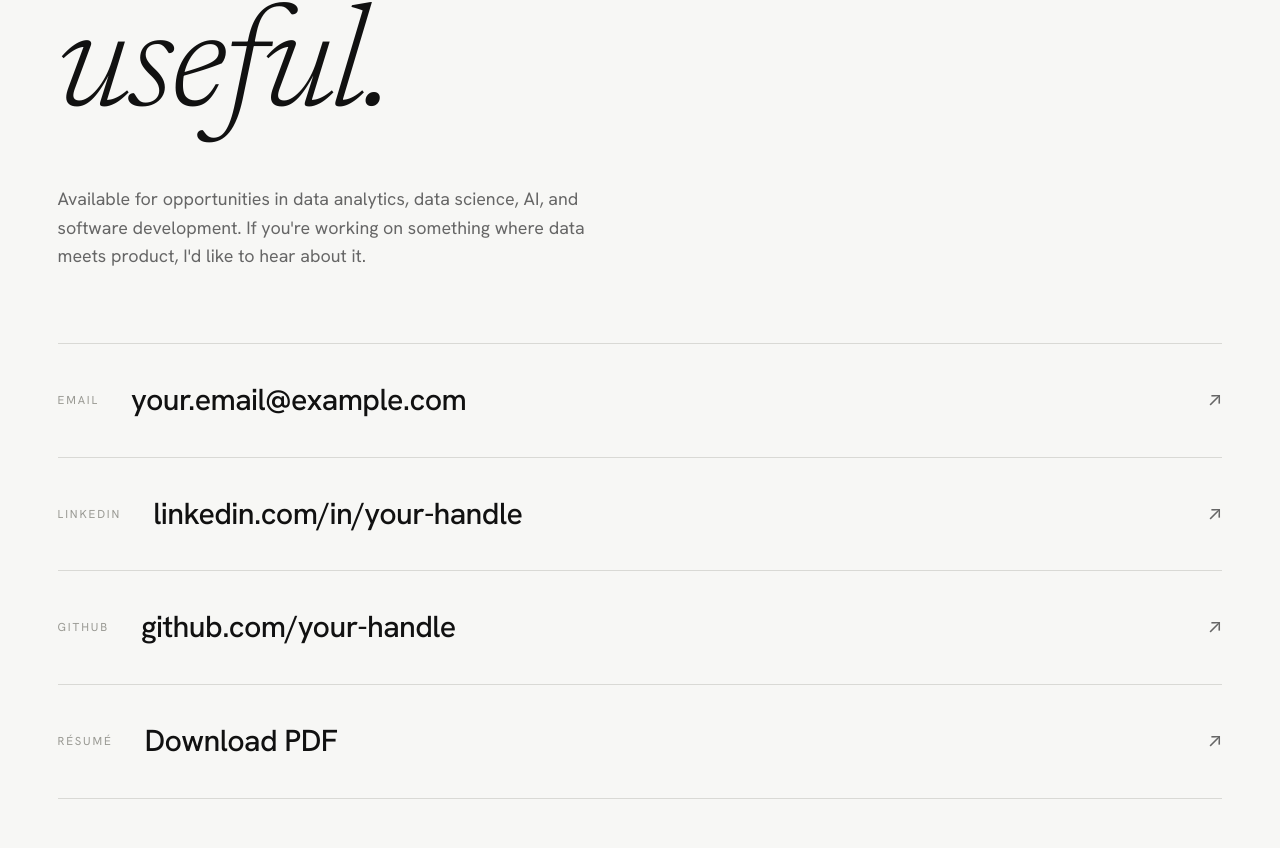
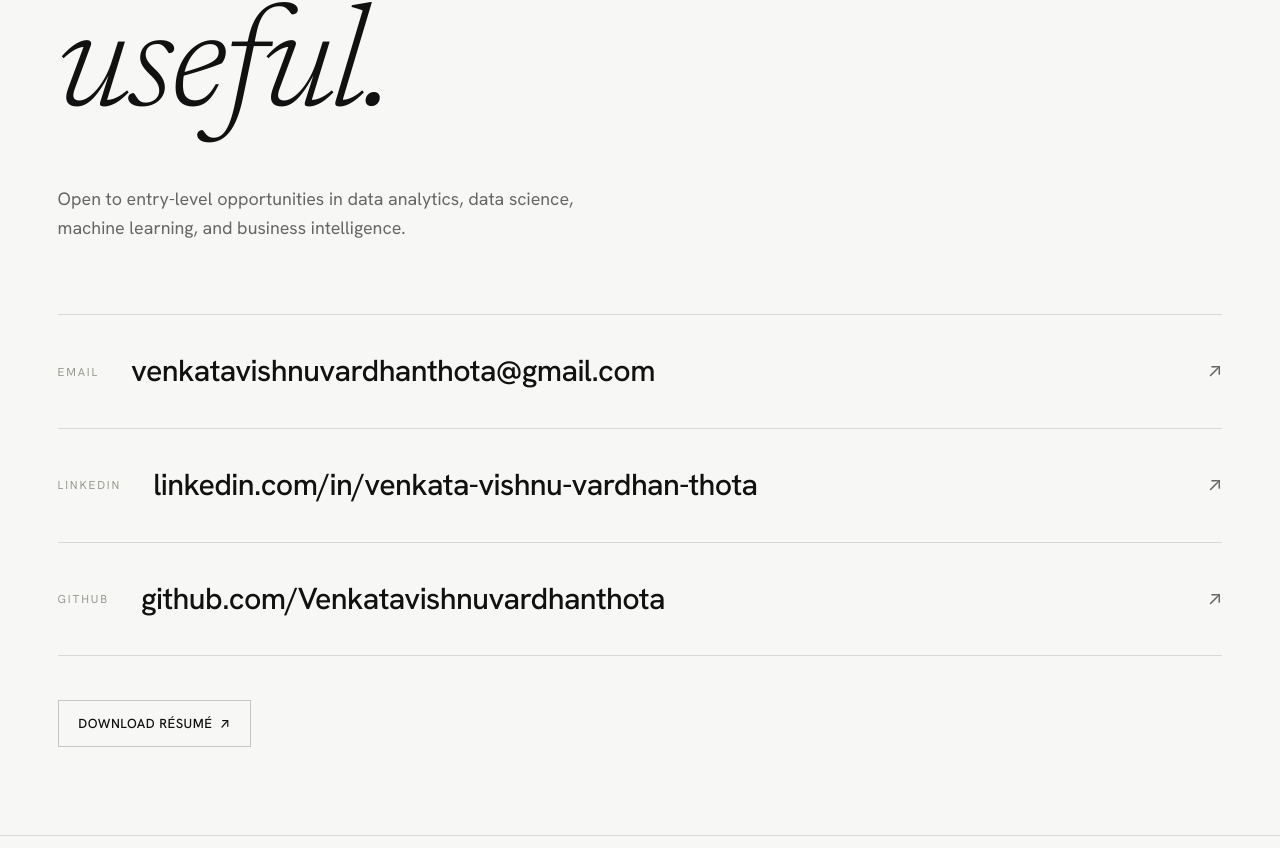
Before and after one commit to Venkatavishnuvardhanthota/Vishnu-Thota-Portfolio, a React (Vite) app: page / in a window 1280 px wide. Shown: the part 10692-11540 px from the top of the page. Built offline with nearby package versions, Linux system fonts and the light colour scheme.

Commit message:
chore: finalize contact and site links

```diff
--- a/index.html
+++ b/index.html
@@ -8,17 +8,16 @@
          SEO / METADATA
     ========================== -->
     <title>Thota Venkata Vishnu Vardhan — Data Analyst &amp; Data Scientist</title>
-    <meta name="description" content="Portfolio of Thota Venkata Vishnu Vardhan — data analytics, machine learning, AI automation, visualization, and software projects." />
+    <meta name="description" content="Portfolio of Thota Venkata Vishnu Vardhan — data science and analytics: machine learning, business intelligence, data visualization, and natural language processing." />
     <meta name="author" content="Thota Venkata Vishnu Vardhan" />
     <meta name="theme-color" content="#F7F7F5" />
-    <link rel="canonical" href="https://example.com/" /> <!-- Replace with your live URL -->
+    <!-- canonical + og:url stay unset until the production domain is known -->
 
     <!-- Open Graph -->
     <meta property="og:type" content="website" />
     <meta property="og:title" content="Thota Venkata Vishnu Vardhan — Data Analyst &amp; Data Scientist" />
-    <meta property="og:description" content="Turning raw data into decisions. Building systems around it. Selected work across analytics, machine learning, AI automation, and software." />
+    <meta property="og:description" content="Turning raw data into decisions. Selected work across data science, analytics, machine learning, business intelligence, and NLP." />
     <meta property="og:image" content="hero-portrait.png" />
-    <meta property="og:url" content="https://example.com/" /> <!-- Replace with your live URL -->
 
     <!-- Twitter -->
     <meta name="twitter:card" content="summary_large_image" />
@@ -635,22 +634,6 @@
         .contact__title .accent { font-family: var(--serif); font-style: italic; font-weight: 300; text-transform: none; letter-spacing: -0.02em; }
         .contact__avail { max-width: 54ch; color: var(--ink-2); font-size: clamp(1rem, 1.4vw, 1.2rem); }
 
-        .contact__links { border-top: var(--hair); }
-        .clink {
-            display: grid;
-            grid-template-columns: auto minmax(0, 1fr) auto;
-            gap: clamp(1rem, 3vw, 2rem);
-            align-items: center;
-            padding-block: clamp(1.3rem, 3vw, 2rem);
-            border-bottom: var(--hair);
-            transition: padding-left 0.5s var(--ease), color 0.4s var(--ease-soft);
-        }
-        .clink:hover { padding-left: clamp(0px, 1.2vw, 1rem); }
-        .clink .k { font-size: 0.72rem; letter-spacing: 0.16em; text-transform: uppercase; color: var(--ink-3); }
-        .clink .v { font-size: clamp(1.1rem, 3vw, 1.9rem); font-weight: 500; letter-spacing: -0.02em; word-break: break-word; }
-        .clink .arw { font-size: 1.2rem; transition: transform 0.4s var(--ease); color: var(--ink-2); }
-        .clink:hover .arw { transform: translate(4px, -4px); color: var(--ink); }
-
         /* =========================
            FOOTER
         ========================== */
@@ -724,9 +707,6 @@
 
             .cap-panel__content { grid-template-columns: minmax(0, 1fr); gap: 1.25rem; padding-left: 0; }
             .cap-head { grid-template-columns: auto minmax(0, 1fr) auto; }
-
-            .clink { grid-template-columns: minmax(0, 1fr) auto; }
-            .clink .k { grid-column: 1 / -1; }
         }
 
         @media (max-width: 560px) {
@@ -782,8 +762,7 @@
                 <a class="nav__link" href="#certifications">Certifications</a>
                 <a class="nav__link" href="#education">Education</a>
                 <a class="nav__link" href="#contact">Contact</a>
-                <!-- Replace # with resume PDF path -->
-                <a class="nav__resume" href="#" aria-label="Download résumé (PDF)">Résumé <span class="arw" aria-hidden="true">↗</span></a>
+                <a class="nav__resume" href="/resume/VishnuThota_CV.pdf" target="_blank" rel="noopener noreferrer" aria-label="Download résumé, PDF opens in a new tab">Résumé <span class="arw" aria-hidden="true">↗</span></a>
             </nav>
 
             <button class="menu-btn" id="menuBtn" aria-expanded="false" aria-controls="overlay" aria-label="Open menu">
@@ -810,8 +789,7 @@
             <a href="#contact"><span class="num">07</span>Contact</a>
         </nav>
         <div class="overlay__foot">
-            <!-- Replace # with resume PDF path -->
-            <a class="project__link" href="#">Résumé <span class="arw" aria-hidden="true">↗</span></a>
+            <a class="project__link" href="/resume/VishnuThota_CV.pdf" target="_blank" rel="noopener noreferrer">Résumé <span class="arw" aria-hidden="true">↗</span></a>
             <span class="label">Data Analyst / Data Scientist</span>
         </div>
     </div>
@@ -923,8 +901,7 @@
 
                 <div class="work-foot reveal">
                     <span class="label" style="color:var(--ink-3)">Selected projects · 2 of many</span>
-                    <!-- Replace # with your GitHub profile URL -->
-                    <a class="project__link" href="#" aria-label="All repositories on GitHub (opens in new tab)">All repositories <span class="arw" aria-hidden="true">↗</span></a>
+                    <a class="project__link" href="https://github.com/Venkatavishnuvardhanthota" target="_blank" rel="noopener noreferrer" aria-label="All repositories on GitHub (opens in new tab)">All repositories <span class="arw" aria-hidden="true">↗</span></a>
                 </div>
             </div>
         </section>
@@ -1140,35 +1117,10 @@
                     <h2 class="contact__title reveal" id="contact-title" style="--d:0.05s">
                         Let's build<br />something<br /><span class="accent">useful.</span>
                     </h2>
-                    <p class="contact__avail reveal" style="--d:0.12s">Available for opportunities in data analytics, data science, AI, and software development. If you're working on something where data meets product, I'd like to hear about it.</p>
+                    <p class="contact__avail reveal" style="--d:0.12s">Open to entry-level opportunities in data analytics, data science, machine learning, and business intelligence.</p>
                 </div>
 
-                <div class="contact__links">
-                    <!-- Replace # with your email address -->
-                    <a class="clink reveal" href="mailto:your.email@example.com">
-                        <span class="k">Email</span>
-                        <span class="v">your.email@example.com</span>
-                        <span class="arw" aria-hidden="true">↗</span>
-                    </a>
-                    <!-- Replace # with your LinkedIn profile URL -->
-                    <a class="clink reveal" style="--d:0.06s" href="#" target="_blank" rel="noopener noreferrer">
-                        <span class="k">LinkedIn</span>
-                        <span class="v">linkedin.com/in/your-handle</span>
-                        <span class="arw" aria-hidden="true">↗</span>
-                    </a>
-                    <!-- Replace # with your GitHub profile URL -->
-                    <a class="clink reveal" style="--d:0.12s" href="#" target="_blank" rel="noopener noreferrer">
-                        <span class="k">GitHub</span>
-                        <span class="v">github.com/your-handle</span>
-                        <span class="arw" aria-hidden="true">↗</span>
-                    </a>
-                    <!-- Replace # with resume PDF path -->
-                    <a class="clink reveal" style="--d:0.18s" href="#">
-                        <span class="k">Résumé</span>
-                        <span class="v">Download PDF</span>
-                        <span class="arw" aria-hidden="true">↗</span>
-                    </a>
-                </div>
+                <div id="contact-root"></div>
             </div>
         </section>
     </main>
@@ -1183,14 +1135,10 @@
                 <div class="role">Data Analyst / Data Scientist</div>
             </div>
             <nav class="footer__links" aria-label="Footer">
-                <!-- Replace # with your GitHub profile URL -->
-                <a href="#" target="_blank" rel="noopener noreferrer">GitHub</a>
-                <!-- Replace # with your LinkedIn profile URL -->
-                <a href="#" target="_blank" rel="noopener noreferrer">LinkedIn</a>
-                <!-- Replace with your email address -->
-                <a href="mailto:your.email@example.com">Email</a>
-                <!-- Replace # with resume PDF path -->
-                <a href="#">Résumé</a>
+                <a href="https://github.com/Venkatavishnuvardhanthota" target="_blank" rel="noopener noreferrer">GitHub</a>
+                <a href="https://www.linkedin.com/in/venkata-vishnu-vardhan-thota" target="_blank" rel="noopener noreferrer">LinkedIn</a>
+                <a href="mailto:venkatavishnuvardhanthota@gmail.com">Email</a>
+                <a href="/resume/VishnuThota_CV.pdf" target="_blank" rel="noopener noreferrer">Résumé</a>
             </nav>
             <div class="footer__meta">
                 <span id="year">2026</span> · Thota Venkata Vishnu Vardhan
--- a/src/App.tsx
+++ b/src/App.tsx
@@ -5,22 +5,24 @@ import ProjectDetailPage from './pages/ProjectDetailPage';
 import DeployedApplications from './components/applications/DeployedApplications';
 import CertificationsSection from './components/certifications/CertificationsSection';
 import EducationSection from './components/education/EducationSection';
+import ContactSection from './components/contact/ContactSection';
 
 /**
  * Home is rendered unconditionally so the project list stays mounted (and keeps
  * its scroll-reveal state) while a case study is displayed. React Router drives
  * only the full-page detail overlay at /projects/:id.
  *
- * Deployed Applications, Certifications, and Education are static-shell
- * islands: they are portaled into their #applications-root /
- * #certifications-root / #education-root placeholders inside the
- * corresponding <section>s. Rendering them from this same tree keeps them
+ * Deployed Applications, Certifications, Education, and Contact are
+ * static-shell islands: they are portaled into their #applications-root /
+ * #certifications-root / #education-root / #contact-root placeholders inside
+ * the corresponding <section>s. Rendering them from this same tree keeps them
  * inside the shared BrowserRouter, so their links navigate client-side.
  */
 export default function App() {
   const applicationsRoot = document.getElementById('applications-root');
   const certificationsRoot = document.getElementById('certifications-root');
   const educationRoot = document.getElementById('education-root');
+  const contactRoot = document.getElementById('contact-root');
 
   return (
     <>
@@ -28,6 +30,7 @@ export default function App() {
       {applicationsRoot ? createPortal(<DeployedApplications />, applicationsRoot) : null}
       {certificationsRoot ? createPortal(<CertificationsSection />, certificationsRoot) : null}
       {educationRoot ? createPortal(<EducationSection />, educationRoot) : null}
+      {contactRoot ? createPortal(<ContactSection />, contactRoot) : null}
       <Routes>
         <Route path="/projects/:id" element={<ProjectDetailPage />} />
         <Route path="*" element={null} />
--- /dev/null
+++ b/src/components/contact/ContactLink.tsx
@@ -0,0 +1,28 @@
+import type { CSSProperties } from 'react';
+import type { ContactLink as ContactLinkData } from '../../data/contact';
+
+interface ContactLinkProps {
+  link: ContactLinkData;
+  index: number;
+}
+
+/**
+ * One full-width contact row: category label, the actual value, and the
+ * directional arrow. The whole row is the link.
+ */
+export default function ContactLink({ link, index }: ContactLinkProps) {
+  const style = { '--d': `${index * 0.06}s` } as CSSProperties;
+  const external = link.external
+    ? { target: '_blank', rel: 'noopener noreferrer' as const }
+    : {};
+
+  return (
+    <a className="clink reveal" style={style} href={link.href} {...external}>
+      <span className="k">{link.label}</span>
+      <span className="v">{link.value}</span>
+      <span className="arw" aria-hidden="true">
+        ↗
+      </span>
+    </a>
+  );
+}
--- /dev/null
+++ b/src/components/contact/ContactSection.tsx
@@ -0,0 +1,60 @@
+import { useEffect, useRef } from 'react';
+import { CONTACT_LINKS, RESUME_URL } from '../../data/contact';
+import ContactLink from './ContactLink';
+import '../../styles/contact.css';
+
+/**
+ * The closing call to action: three hairline contact rows and one secondary
+ * résumé CTA. No form, no phone number, no extra social profiles.
+ */
+export default function ContactSection() {
+  const ref = useRef<HTMLDivElement>(null);
+
+  useEffect(() => {
+    const root = ref.current;
+    if (!root) return;
+    const els = Array.from(root.querySelectorAll<HTMLElement>('.reveal:not(.is-visible)'));
+    const reduceMotion = window.matchMedia('(prefers-reduced-motion: reduce)').matches;
+
+    if (reduceMotion || !('IntersectionObserver' in window)) {
+      els.forEach((el) => el.classList.add('is-visible'));
+      return;
+    }
+
+    const io = new IntersectionObserver(
+      (entries) => {
+        entries.forEach((en) => {
+          if (en.isIntersecting) {
+            en.target.classList.add('is-visible');
+            io.unobserve(en.target);
+          }
+        });
+      },
+      { threshold: 0.12, rootMargin: '0px 0px -6% 0px' },
+    );
+    els.forEach((el) => io.observe(el));
+    return () => io.disconnect();
+  }, []);
+
+  return (
+    <div className="contact__body" ref={ref}>
+      <div className="contact__links">
+        {CONTACT_LINKS.map((link, i) => (
+          <ContactLink key={link.id} link={link} index={i} />
+        ))}
+      </div>
+
+      <div className="contact__actions">
+        <a
+          className="contact-cta"
+          href={RESUME_URL}
+          target="_blank"
+          rel="noopener noreferrer"
+          aria-label="Download résumé, PDF opens in a new tab"
+        >
+          Download résumé <span className="arw" aria-hidden="true">↗</span>
+        </a>
+      </div>
+    </div>
+  );
+}
--- /dev/null
+++ b/src/data/contact.ts
@@ -0,0 +1,37 @@
+export type ContactLink = {
+  id: string;
+  label: string;
+  value: string;
+  href: string;
+  external?: boolean;
+};
+
+/**
+ * The only three public contact channels — professional links, no phone
+ * number and no social profiles. Values are the owner's verified handles.
+ */
+export const CONTACT_LINKS: ContactLink[] = [
+  {
+    id: 'email',
+    label: 'Email',
+    value: 'venkatavishnuvardhanthota@gmail.com',
+    href: 'mailto:venkatavishnuvardhanthota@gmail.com',
+  },
+  {
+    id: 'linkedin',
+    label: 'LinkedIn',
+    value: 'linkedin.com/in/venkata-vishnu-vardhan-thota',
+    href: 'https://www.linkedin.com/in/venkata-vishnu-vardhan-thota',
+    external: true,
+  },
+  {
+    id: 'github',
+    label: 'GitHub',
+    value: 'github.com/Venkatavishnuvardhanthota',
+    href: 'https://github.com/Venkatavishnuvardhanthota',
+    external: true,
+  },
+];
+
+/** Single résumé target shared by the nav, this section, and the footer. */
+export const RESUME_URL = '/resume/VishnuThota_CV.pdf';
--- /dev/null
+++ b/src/styles/contact.css
@@ -0,0 +1,63 @@
+/* =========================
+   CONTACT
+   Rendered by src/components/contact — the section chrome (.contact,
+   .contact__head, .contact__title, .contact__avail) stays in index.html
+   because it wraps static markup; only the link rows live here.
+========================= */
+
+.contact__links { border-top: var(--hair); }
+
+.clink {
+    display: grid;
+    grid-template-columns: auto minmax(0, 1fr) auto;
+    gap: clamp(1rem, 3vw, 2rem);
+    align-items: center;
+    padding-block: clamp(1.3rem, 3vw, 2rem);
+    border-bottom: var(--hair);
+    transition: padding-left 0.5s var(--ease), color 0.4s var(--ease-soft);
+}
+.clink:hover { padding-left: clamp(0px, 1.2vw, 1rem); }
+.clink .k { font-size: 0.72rem; letter-spacing: 0.16em; text-transform: uppercase; color: var(--ink-3); }
+.clink .v {
+    font-size: clamp(1.1rem, 3vw, 1.9rem);
+    font-weight: 500;
+    letter-spacing: -0.02em;
+    word-break: break-word;
+    min-width: 0;
+}
+.clink .arw { font-size: 1.2rem; transition: transform 0.4s var(--ease); color: var(--ink-2); }
+.clink:hover .arw { transform: translate(4px, -4px); color: var(--ink); }
+
+/* ---- Résumé CTA: secondary weight, the rows stay the headline ---- */
+.contact__actions {
+    display: flex;
+    flex-wrap: wrap;
+    gap: 0.9rem 1.5rem;
+    padding-top: clamp(1.75rem, 4vw, 2.75rem);
+}
+.contact-cta {
+    display: inline-flex;
+    align-items: center;
+    gap: 0.55em;
+    font-size: 0.82rem;
+    font-weight: 500;
+    letter-spacing: 0.04em;
+    text-transform: uppercase;
+    padding: 0.9em 1.5em;
+    border: 1px solid var(--line-strong);
+    transition: border-color 0.35s var(--ease-soft), background-color 0.35s var(--ease-soft),
+        color 0.35s var(--ease-soft);
+}
+.contact-cta .arw { display: inline-block; transition: transform 0.4s var(--ease); }
+.contact-cta:hover { border-color: var(--ink); }
+.contact-cta:hover .arw { transform: translate(3px, -3px); }
+
+@media (max-width: 1099px) {
+    .clink { grid-template-columns: minmax(0, 1fr) auto; }
+    .clink .k { grid-column: 1 / -1; }
+}
+
+@media (max-width: 560px) {
+    .clink { padding-block: 1.35rem; }
+    .contact-cta { flex: 1 1 100%; justify-content: center; }
+}
```
Also changed, not shown: 1 other file (tests, documents, lock files or other folders).
